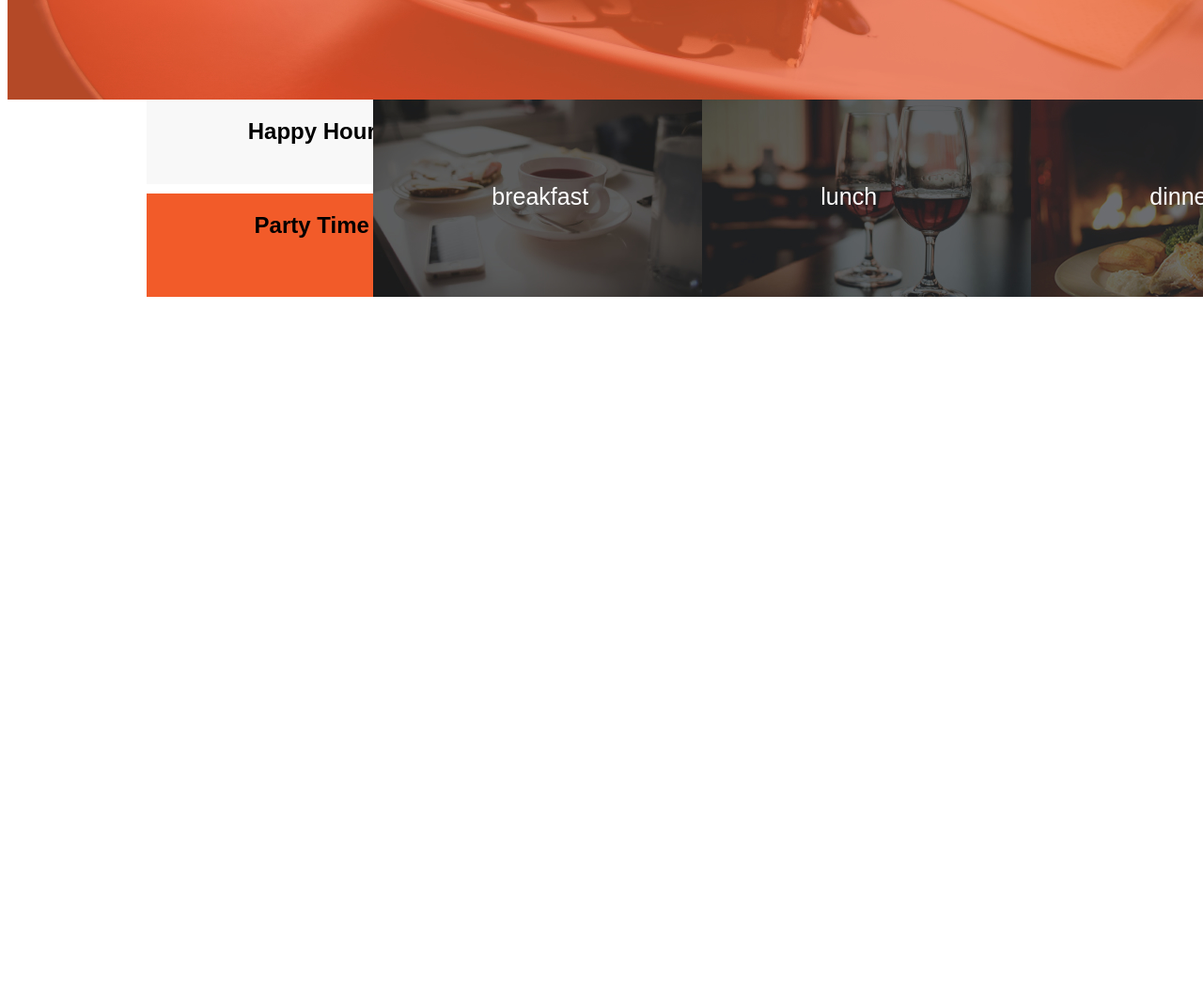
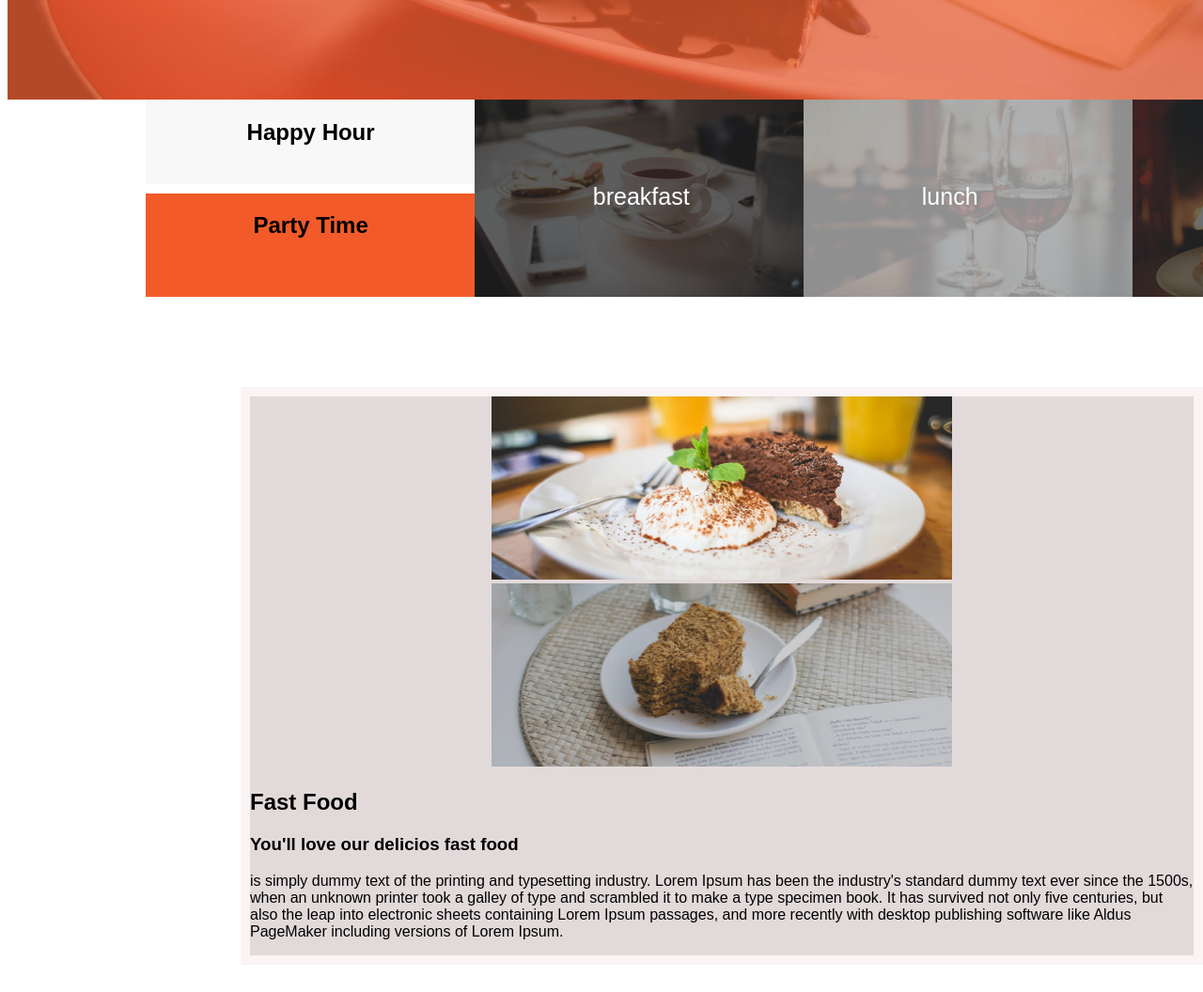
Before and after one commit to ErastusNjaramba/Anitas, a plain HTML site: page index.html in a window 1280 px wide. Shown: the part 538-1594 px from the top of the page at 94% size. After the commit the page ends 1565 px from the top, so only its background shows below. Drawn offline with Linux system fonts and the light colour scheme.

Commit message:
fastfood images and styled them

```diff
--- a/index.html
+++ b/index.html
@@ -44,5 +44,21 @@
           </div>
         </div>
       </div>
+      <!-- Fastfood -->
+      <div class="fastfood">
+          <center>
+        <div class="image1"> <img src="images/fastFood1.jpg" alt="fastFood1"></div>
+        <div class="image2"> <img src="images/fastFood2.jpg" alt="fastFood2"></div>
+          </center>
+          <div>
+              <h2>Fast Food</h2>
+              <h3>You'll love our delicios fast food</h3>
+            <p>is simply dummy text of the printing and typesetting industry. Lorem Ipsum has been the industry's
+              standard dummy text ever since the 1500s, when an unknown printer took a galley of type and scrambled
+              it to make a type specimen book. It has survived not only five centuries, but also the leap into electronic
+              sheets containing Lorem Ipsum passages, and more recently with desktop publishing software like Aldus PageMaker
+              including versions of Lorem Ipsum.</p>
+          </div>
+      </div>
 </body>
 </html>
--- a/style.css
+++ b/style.css
@@ -1,5 +1,6 @@
-html{
+ html{
   font-family: Arial, Helvetica, sans-serif;
+
 }
 .navigation {
   position: relative;
@@ -31,7 +32,7 @@ span{
   margin: 10px;
   padding: 20px;
   width: 312px;
-  height: 50px;
+  height: 49px;
   background-color: #f8f8f8;
 }
 .party{
@@ -42,18 +43,19 @@ span{
   background-color: #F25B29;
 }
 .happyhour{
-  position: relative;
-  top: -477px;
-  left: 10.9%;
+  position: absolute;
+  top: 635px;
+  left: 11.3%;
 }
 .service{
   display: flex;
   flex-direction: row;
   position: relative;
-  top: -220px;
-  left: 19.9%;
+  top: -220.5px;
+  left: 34.3%;
 }
 .meal{
+
   display: flex;
   flex-direction: row;
   position: relative;
@@ -62,3 +64,14 @@ span{
   font-size: 25px;
   color: white;
 }
+.lunch{
+  opacity: 0.5;
+}
+.fastfood{
+  position: absolute;
+  top: 950px;
+  left: 20%;
+  background-color: rgb(226, 218, 218);
+  box-sizing: border-box;
+  border: 10px solid rgb(250, 244, 244);
+}
```
Also changed, not shown: images/fastFood1.jpg (added), images/fastFood2.jpg (added).
